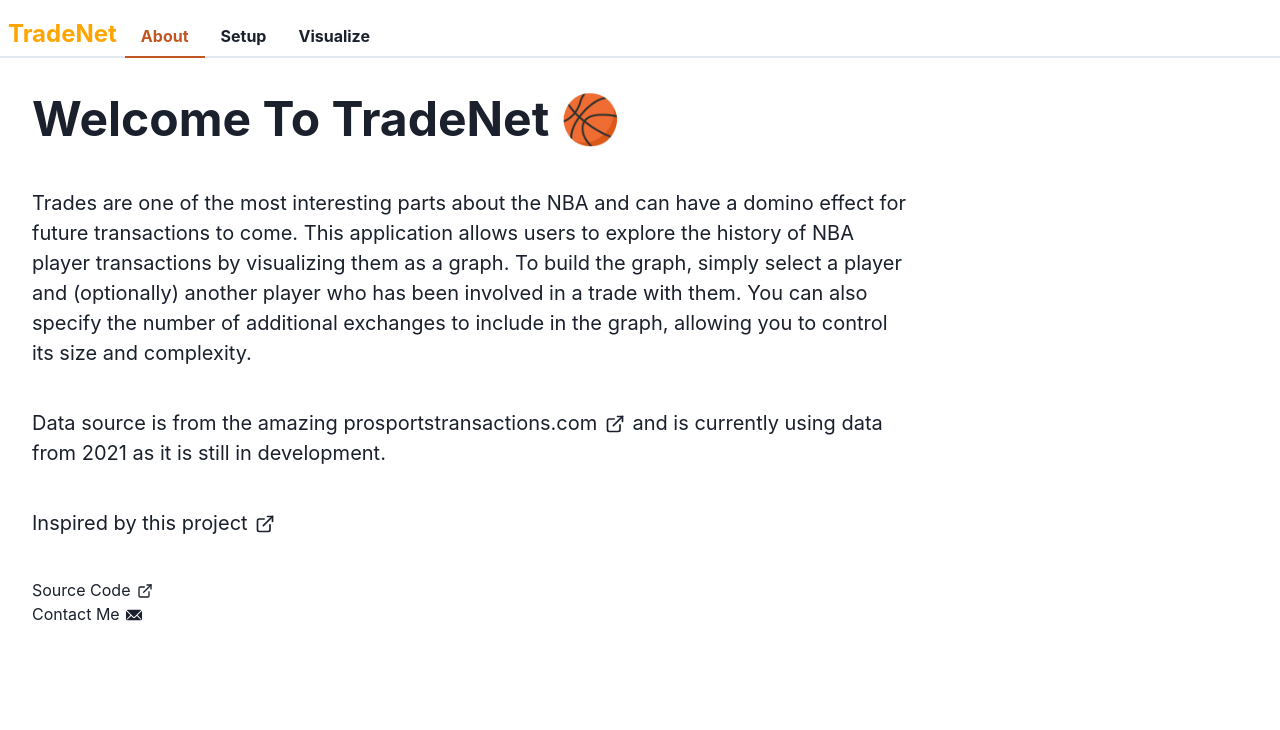
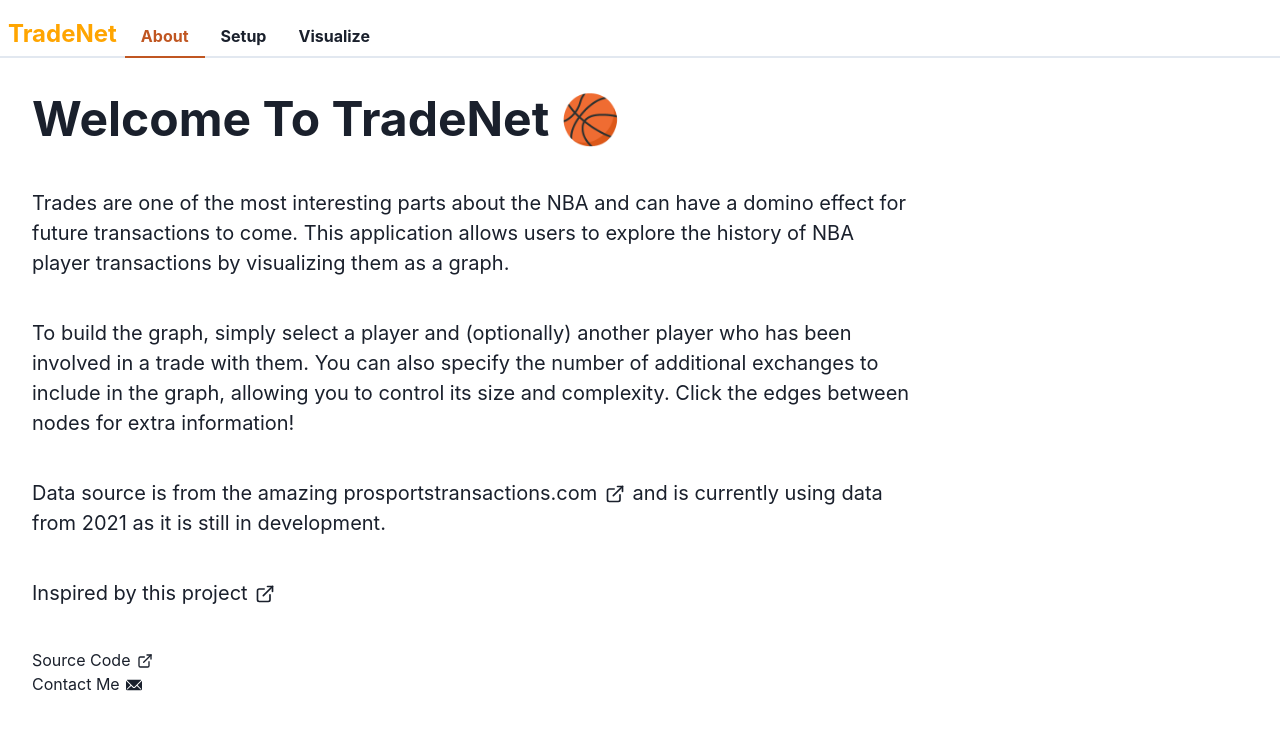
Before and after one commit to aaabuk02/TradeNet, a React (Create React App) app: page / in a window 1280 px wide. Shown: the top 730 px of the page. Built offline with nearby package versions, Linux system fonts and the light colour scheme; no server answers.

Commit message:
Update About section readability

```diff
--- a/src/Tabs/About/About.js
+++ b/src/Tabs/About/About.js
@@ -15,38 +15,43 @@ const About = () => {
             Trades are one of the most interesting parts about the NBA and can
             have a domino effect for future transactions to come. This
             application allows users to explore the history of NBA player
-            transactions by visualizing them as a graph. To build the graph,
-            simply select a player and (optionally) another player who has been
-            involved in a trade with them. You can also specify the number of
-            additional exchanges to include in the graph, allowing you to
-            control its size and complexity.
+            transactions by visualizing them as a graph.
           </Text>
         </GridItem>
         <GridItem>
           <Text fontSize="xl">
-            Data source is from the amazing{" "}
-            <Link href="https://prosportstransactions.com/" isExternal>
-              prosportstransactions.com <ExternalLinkIcon mx="2px" />
-            </Link>
-            {" "}and is currently using data from 2021 as it is still in development.
+            To build the graph, simply select a player and (optionally) another
+            player who has been involved in a trade with them. You can also
+            specify the number of additional exchanges to include in the graph,
+            allowing you to control its size and complexity. Click the edges
+            between nodes for extra information!
           </Text>
         </GridItem>
         <GridItem>
           <Text fontSize="xl">
-            Inspired by this {" "}
+            Data source is from the amazing{"  "}
+            <Link href="https://prosportstransactions.com/" isExternal>
+              prosportstransactions.com <ExternalLinkIcon mx="2px" />
+            </Link>{" "}
+            and is currently using data from 2021 as it is still in development.
+          </Text>
+        </GridItem>
+        <GridItem>
+          <Text fontSize="xl">
+            Inspired by this{" "}
             <Link
               href="https://svitkin.shinyapps.io/bball-trade-network/"
               isExternal
             >
-              project{" "}
-              <ExternalLinkIcon mx="2px" />
+              project <ExternalLinkIcon mx="2px" />
             </Link>
           </Text>
         </GridItem>
         <GridItem>
           <Link href="https://github.com/aaabuk02/trade-net" isExternal>
             Source Code <ExternalLinkIcon mx="2px" />
-          </Link><br/>
+          </Link>
+          <br />
           <Link href="mailto:aaabuk02@gmail.com" isExternal>
             Contact Me <EmailIcon mx="2px" />
           </Link>
```
